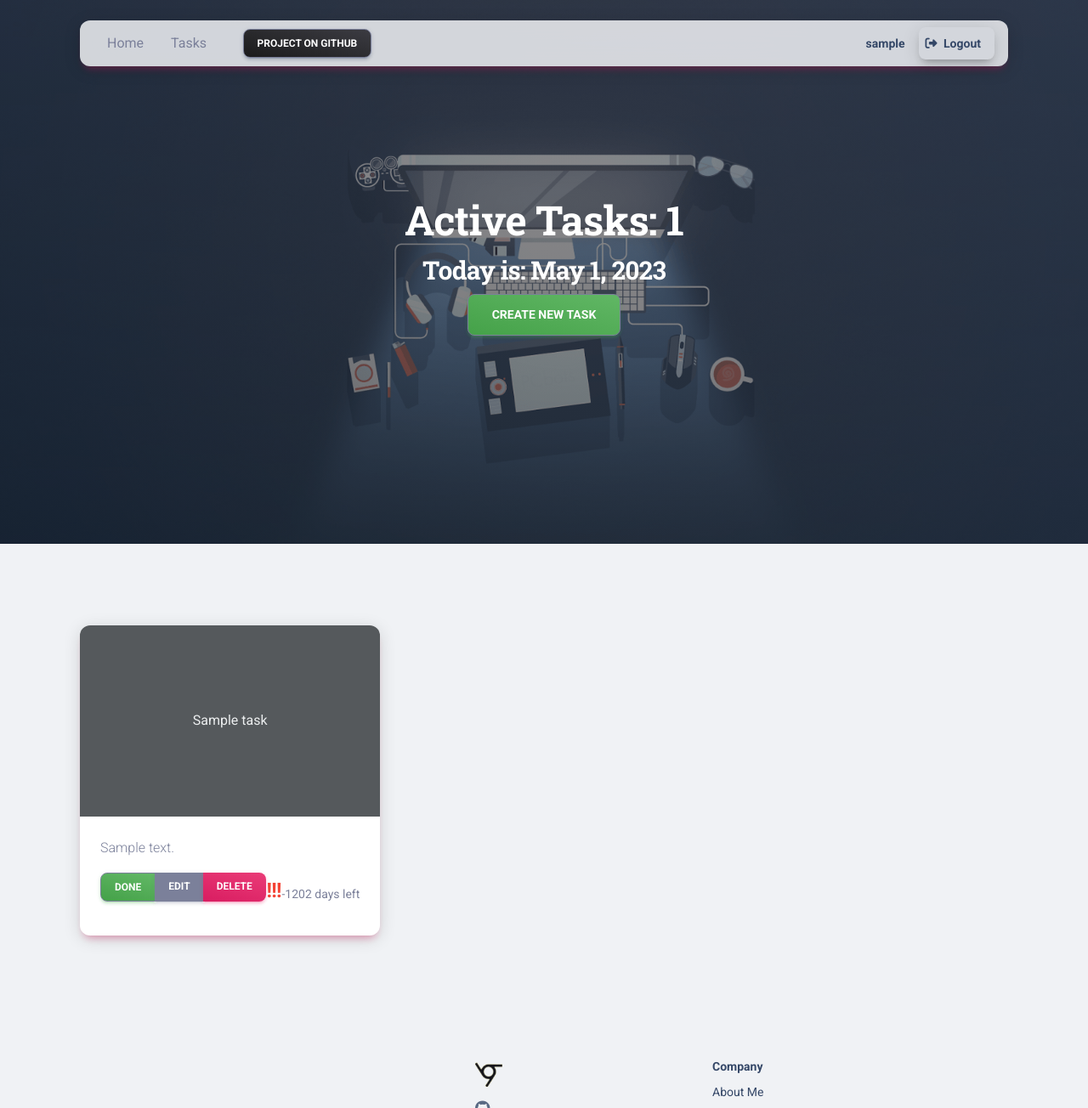
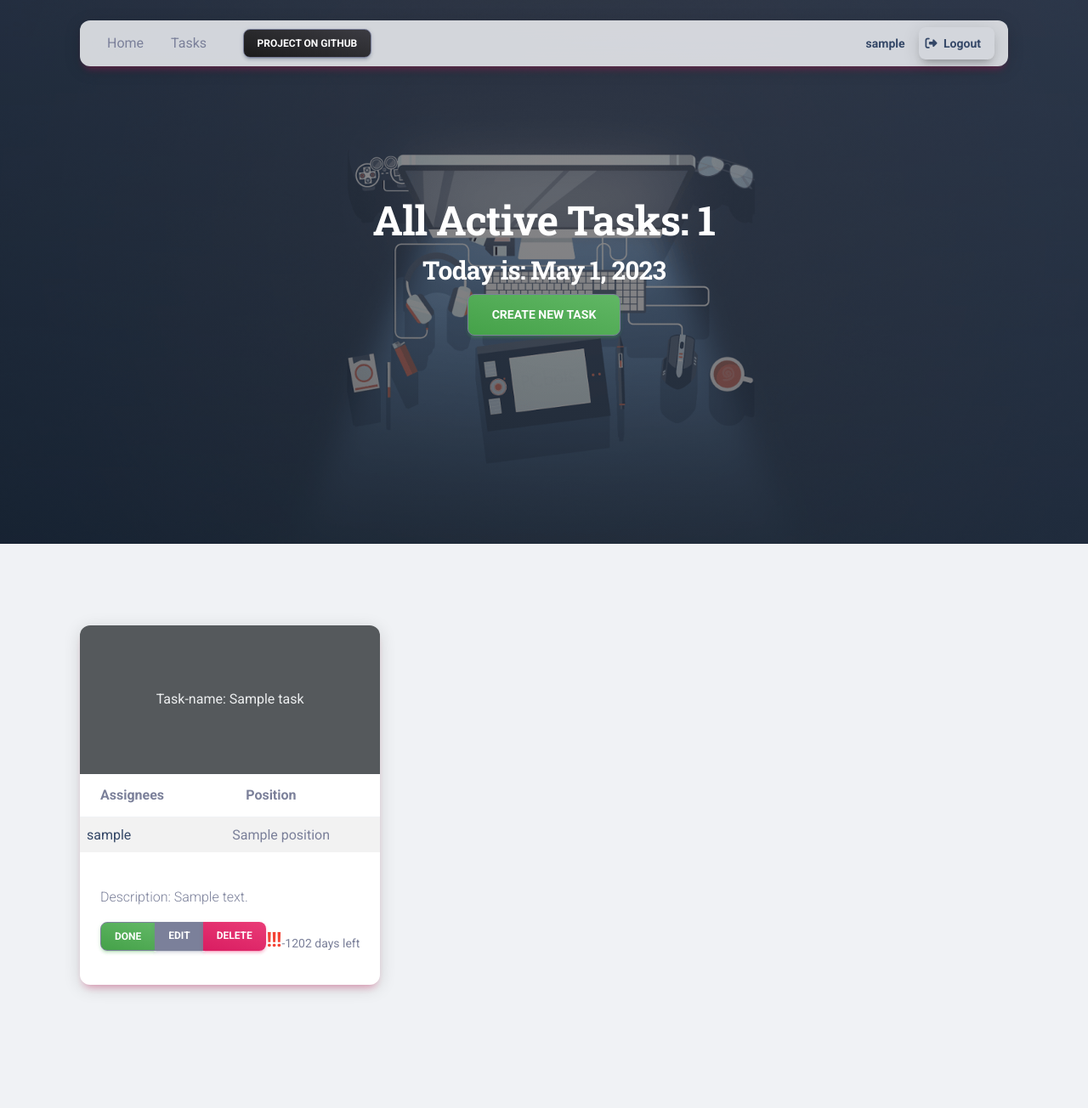
Before and after one commit to PisarskyiDev/tasker-online, a Django app: page /task/ in a window 1280 px wide. Shown: the top 1304 px of the page at 85% size. Run offline with Django 4.2, Linux system fonts and the light colour scheme; a user stored in the database is signed in; tables that the repository leaves empty hold one stand-in row (values such as "Sample post"); some libraries are stand-ins or nearby versions.

Commit message:
Add profile-view with template % Upd task_list.html

```diff
--- a/catalog/models.py
+++ b/catalog/models.py
@@ -1,9 +1,10 @@
 from django.contrib.auth.models import AbstractUser
 from django.db import models
+from django.urls import reverse
 
 
 class TaskType(models.Model):
-    name = models.CharField(max_length=255)
+    name = models.CharField(max_length=255, unique=True)
 
     class Meta:
         ordering = ['name']
@@ -13,7 +14,7 @@ class TaskType(models.Model):
 
 
 class Position(models.Model):
-    name = models.CharField(max_length=155)
+    name = models.CharField(max_length=155, unique=True)
 
     class Meta:
         ordering = ['name']
@@ -25,8 +26,6 @@ class Position(models.Model):
 class Worker(AbstractUser):
     position = models.ForeignKey(to=Position, on_delete=models.DO_NOTHING, null=True)
     username = models.CharField(max_length=100, unique=True, blank=True)
-    first_name = models.CharField(max_length=100)
-    las_name = models.CharField(max_length=100)
 
     def __str__(self):
         return self.username
@@ -35,6 +34,9 @@ class Worker(AbstractUser):
         verbose_name = "Worker"
         verbose_name_plural = "Workers"
         ordering = ["position"]
+
+    def get_absolute_url(self):
+        return reverse('catalog:profile_url_detail', args=[str(self.id)])
 
 
 class Task(models.Model):
@@ -51,7 +53,7 @@ class Task(models.Model):
     is_completed = models.BooleanField(default=True)
     priority = models.CharField(max_length=3, choices=STR_CHOICES)
     task_type = models.ForeignKey(to=TaskType, on_delete=models.DO_NOTHING)
-    assignees = models.ManyToManyField(to=Worker)
+    assignees = models.ManyToManyField(to=Worker, related_name='assignees')
 
     def __str__(self):
         return self.name
--- a/catalog/urls.py
+++ b/catalog/urls.py
@@ -10,18 +10,20 @@ from catalog.views import (
     update_task_status,
     TaskCreateView,
     TaskDeleteView,
+    ProfileView,
 )
 
 urlpatterns = [
     path("", index, name="index"),
+    path("registrate/", SignUpView.as_view(), name="registrate"),
     path("login/", LoginView.as_view(), name="login"),
+    path('logout/', LogoutView.as_view(next_page='catalog:index'), name='logout'),
     path("task/", TaskListView.as_view(), name="task_url_list"),
     path("task/create/", TaskCreateView.as_view(), name="task_url_create"),
     path('task/<int:pk>/update_status/', update_task_status, name='update_task_status'),
     path("task/<int:pk>/", TaskDetailView.as_view(), name="task_url_detail"),
     path("task/<int:pk>/delete/", TaskDeleteView.as_view(), name="task_url_delete"),
-    path("registrate/", SignUpView.as_view(), name="registrate"),
-    path('logout/', LogoutView.as_view(next_page='catalog:index'), name='logout')
+    path("profile/<int:pk>/", ProfileView.as_view(), name="profile_url_detail"),
 ]
 
 app_name = 'catalog'
--- a/catalog/views.py
+++ b/catalog/views.py
@@ -2,7 +2,7 @@ from datetime import date
 
 from django.contrib.auth import authenticate, login
 from django.contrib.auth.mixins import LoginRequiredMixin
-from django.http import JsonResponse
+from django.http import JsonResponse, HttpResponseForbidden
 from django.shortcuts import render, get_object_or_404
 from django.urls import reverse_lazy
 from django.views import generic
@@ -12,6 +12,7 @@ from .forms import (
     LoginForm,
     RegistrationForm,
     TaskForm,
+    ProfileForm,
 )
 from .models import (
     Worker,
@@ -23,8 +24,8 @@ from .models import (
 
 def index(request):
     num_task = Task.objects.count()
-    num_task_solved = Task.objects.filter(is_completed=True).count()
-    num_task_actual = Task.objects.filter(is_completed=False).count()
+    num_task_solved = Task.objects.filter(is_completed=False).count()
+    num_task_actual = Task.objects.filter(is_completed=True).count()
     num_worker = Worker.objects.count()
     num_position = Position.objects.count()
     num_task_type = TaskType.objects.count()
@@ -37,7 +38,7 @@ def index(request):
         "num_task_solved": num_task_solved,
         "num_task_actual": num_task_actual,
     }
-    return render(request, "home/index.html", context=context)
+    return render(request, "catalog/index.html", context=context)
 
 
 class LoginView(generic.FormView):
@@ -76,6 +77,9 @@ class TaskListView(LoginRequiredMixin, generic.ListView):
     def get_context_data(self, **kwargs):
         context = super().get_context_data(**kwargs)
         today = date.today()
+        context['num_task_actual'] = Task.objects.filter(is_completed=True).count()
+        context['today'] = date.today()
+        assignees = []
         for task in context['tasks_view_list']:
             days_left = (task.deadline - today).days
             if days_left == 1:
@@ -84,9 +88,8 @@ class TaskListView(LoginRequiredMixin, generic.ListView):
                 task.days_left = "Today is deadline"
             else:
                 task.days_left = str(days_left) + " " + "days left"
-        context['num_task_actual'] = Task.objects.filter(is_completed=True).count()
-        context['today'] = date.today()
-
+            assignees.extend(list(task.assignees.all()))
+        context['assignees'] = assignees
         return context
 
 
@@ -117,3 +120,31 @@ class TaskCreateView(LoginRequiredMixin, generic.CreateView):
 class TaskDeleteView(LoginRequiredMixin, generic.DeleteView):
     model = Task
     success_url = reverse_lazy('catalog:task_url_list')
+
+
+class ProfileView(LoginRequiredMixin, generic.UpdateView):
+    model = Worker
+    form_class = ProfileForm
+    template_name = 'catalog/profile.html'
+
+    def get_context_data(self, **kwargs):
+        context = super().get_context_data(**kwargs)
+        today = date.today()
+        actual_task = Task.objects.filter(assignees=self.request.user, is_completed=True).count()
+        solved_task = Task.objects.filter(assignees=self.request.user, is_completed=False).count()
+        context['today'] = today
+        context['actual_task'] = actual_task
+        context['solved_task'] = solved_task
+        return context
+
+    def get_form(self, form_class=None):
+        if form_class is None:
+            form_class = self.get_form_class()
+        return form_class(request=self.request, **self.get_form_kwargs())
+
+    def form_valid(self, form):
+        current_user = self.request.user
+        if form.instance.pk != current_user.pk and not current_user.is_superuser:
+
+            return HttpResponseForbidden("You are not allowed to edit this profile.")
+        return super().form_valid(form)
--- a/templates/catalog/task_list.html
+++ b/templates/catalog/task_list.html
@@ -23,7 +23,7 @@
       <div class="row">
         <div class="col-md-8 mx-auto">
           <div class="text-center">
-            <h1 class="text-white animate__animated animate__delay-1s animate__fadeIn ">Active Tasks: {{ num_task_actual }}</h1>
+            <h1 class="text-white animate__animated animate__delay-1s animate__fadeIn ">All Active Tasks: {{ num_task_actual }}</h1>
             <h3 class="text-white animate__animated animate__delay-1s animate__fadeIn ">Today is: {{ today }}</h3>
             <a href="{% url 'catalog:task_url_create' %}" type="button" class=" animate__animated animate__delay-1s animate__fadeIn btn btn-lg btn-outline-secondary bg-gradient-success">Create new Task</a>
           </div>
@@ -39,15 +39,32 @@
         {% for task in tasks_view_list %}
         <div class="col  animate__animated animate__backInLeft">
           <div class="card shadow-primary">
-            <a href="{% url 'catalog:task_url_detail' task.pk %}">
-              <svg class="bd-placeholder-img card-img-top" width="100%" height="225" xmlns="http://www.w3.org/2000/svg" role="img" aria-label="Placeholder: Thumbnail" preserveAspectRatio="xMidYMid slice" focusable="false">
-                <title>{{ task.name }}</title>
-                <rect width="100%" height="100%" fill="#55595c"/>
-                <text x="50%" y="50%" fill="#eceeef" dy=".3em" text-anchor="middle">{{ task.name }}</text>
-              </svg>
-            </a>
+            <svg class="bd-placeholder-img card-img-top" width="100%" height="175" xmlns="http://www.w3.org/2000/svg" role="img" aria-label="Placeholder: Thumbnail" preserveAspectRatio="xMidYMid slice" focusable="false">
+              <a href="{% url 'catalog:task_url_detail' task.pk %}">
+              <rect width="100%" height="100%" fill="#55595c"></rect>
+              <text x="50%" y="50%" fill="#eceeef" dy=".3em" text-anchor="middle">
+                Task-name: {{ task.name }}
+                </text>
+              </a>
+                <table class="table table-striped">
+                  <thead>
+                    <tr>
+                      <th>Assignees</th>
+                      <th>Position</th>
+                    </tr>
+                  </thead>
+                  <tbody>
+                    {% for assignee in assignees %}
+                    <tr>
+                      <td text-anchor="middle" ><a href="{% url 'catalog:profile_url_detail' assignee.pk %}">{{ assignee.username }}</a></td>
+                      <td>{{ assignee.position }}</td>
+                    </tr>
+                    {% endfor %}
+                  </tbody>
+                </table>
+            </svg>
             <div class="card-body">
-              <p class="card-text">{{ task.description }}</p>
+              <p class="card-text">Description: {{ task.description }}</p>
               <div class="d-flex justify-content-between align-items-center">
                 <div class="btn-group">
                   <button type="button" class="btn btn-sm btn-outline-secondary delete-task-btn task-status-btn {% if task.is_completed %}bg-gradient-success{% else %}bg-gradient-warning{% endif %}" data-task-id="{{ task.pk }}" data-is-completed="{{ task.is_completed }}">
@@ -79,7 +96,7 @@
           </div>
         </div>
         {% empty %}
-          <h1 class="text-center">No tasks found</h1>
+          <h1 class="">No tasks found</h1>
         {% endfor %}
       </div>
     </div>
```
Also changed, not shown: catalog/forms.py (+40 -7 lines), templates/catalog/profile.html (added, +63 -0 lines), templates/catalog/index.html (renamed from templates/home/index.html).
